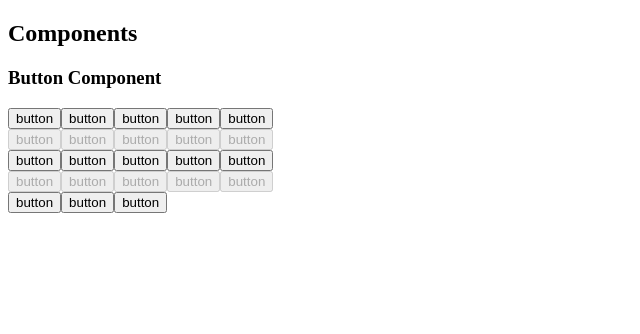
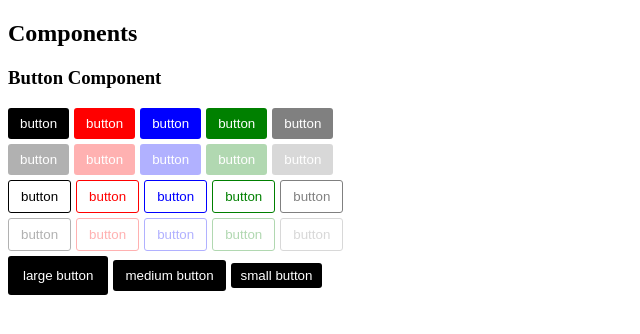
Before and after one commit to wknowpark797/vue2-basic-custom, a Vue app in the folder vue2-basic-custom/: page /dev/document in a window 1280 px wide. Shown: the top 334 px of the page, without its empty margins (0-640 px from the left). Built offline with nearby package versions, Linux system fonts and the light colour scheme.

Commit message:
버튼 컴포넌트 스타일 적용

```diff
--- a/vue2-basic-custom/src/assets/scss/style.scss
+++ b/vue2-basic-custom/src/assets/scss/style.scss
@@ -0,0 +1,6 @@
+
+button {
+    border: 0;
+    background: none;
+    padding: 0;
+}
--- a/vue2-basic-custom/src/components/DevDocument.vue
+++ b/vue2-basic-custom/src/components/DevDocument.vue
@@ -5,7 +5,7 @@
         <h2>Components</h2>
 
         <!-- Button -->
-        <div>
+        <div class="group-box">
             <h3>Button Component</h3>
 
             <div>
@@ -37,9 +37,9 @@
                 <ButtonComp :disabled="true" :outlined="true" :color="'gray'">button</ButtonComp>
             </div>
             <div>
-                <ButtonComp :size="'large'">button</ButtonComp>
-                <ButtonComp>button</ButtonComp>
-                <ButtonComp :size="'small'">button</ButtonComp>
+                <ButtonComp :size="'large'">large button</ButtonComp>
+                <ButtonComp>medium button</ButtonComp>
+                <ButtonComp :size="'small'">small button</ButtonComp>
             </div>
         </div>
 
@@ -58,5 +58,9 @@
 </script>
 
 <style lang="scss" scoped>
-
+    .group-box {
+        > div {
+            margin-top: 5px;
+        }
+    }
 </style>
--- a/vue2-basic-custom/src/components/common/ButtonComp.vue
+++ b/vue2-basic-custom/src/components/common/ButtonComp.vue
@@ -3,7 +3,7 @@
 <template>
     <button :type="type"
             :disabled="disabled"
-            :class="[size, color, outlined]"
+            :class="[size, color, {'outlined':outlined}]"
             @click="onClick">
         <slot />
     </button>
@@ -54,5 +54,74 @@
 </script>
 
 <style lang="scss" scoped>
+    button {
+        border-radius: 3px;
+        cursor: pointer;
 
+        &:not(:first-child) {
+            margin-left: 5px;
+        }
+
+        &:disabled {
+            opacity: .3;
+        }
+
+        // Size
+        &.large {
+            padding: 12px 15px;
+        }
+        &.medium {
+            padding: 8px 12px;
+        }
+        &.small {
+            padding: 5px 10px;
+        }
+
+        // Color, Outlined
+        &.black {
+            background: black;
+            color: #FFF;
+            &.outlined {
+                border: 1px solid black;
+                background: #FFF;
+                color: black;
+            }
+        }
+        &.red {
+            background: red;
+            color: #FFF;
+            &.outlined {
+                border: 1px solid red;
+                background: #FFF;
+                color: red;
+            }
+        }
+        &.blue {
+            background: blue;
+            color: #FFF;
+            &.outlined {
+                border: 1px solid blue;
+                background: #FFF;
+                color: blue;
+            }
+        }
+        &.green {
+            background: green;
+            color: #FFF;
+            &.outlined {
+                border: 1px solid green;
+                background: #FFF;
+                color: green;
+            }
+        }
+        &.gray {
+            background: gray;
+            color: #FFF;
+            &.outlined {
+                border: 1px solid gray;
+                background: #FFF;
+                color: gray;
+            }
+        }
+    }
 </style>
```
